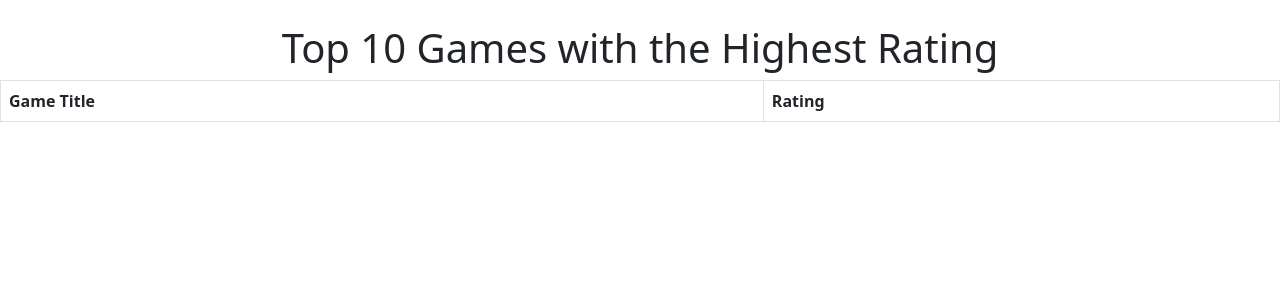
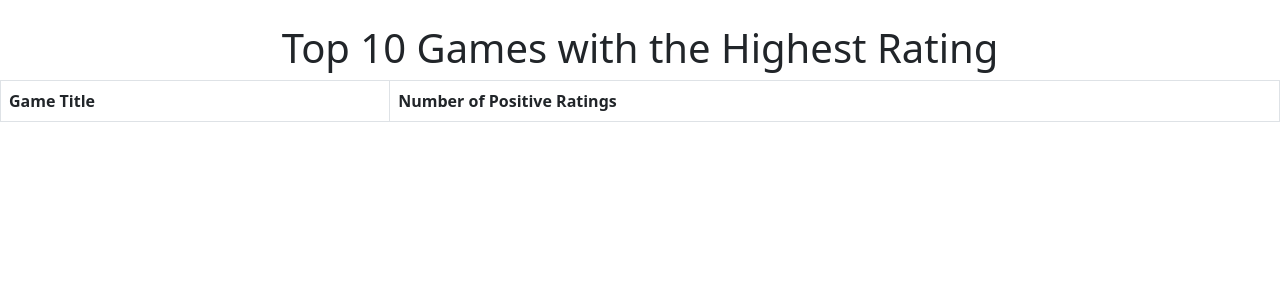
Before and after one commit to galva041/CS180SteamDatabaseWeb, a Django app: page /highest_rating/ in a window 1280 px wide. Shown: the part 56-356 px from the top of the page. Run offline with Django 4.2, Linux system fonts and the light colour scheme; lists and menus that the app fills with data are empty; parts of the project's set-up code (start-up, migrations or seed data) failed here and were passed over.

Commit message:
minor title change

```diff
--- a/home/templates/home/highestRating.html
+++ b/home/templates/home/highestRating.html
@@ -11,7 +11,7 @@
     <thead>
         <tr>
             <th>Game Title</th>
-            <th>Rating</th>
+            <th>Number of Positive Ratings</th>
         </tr>
         </thead>
     <tbody>
```
